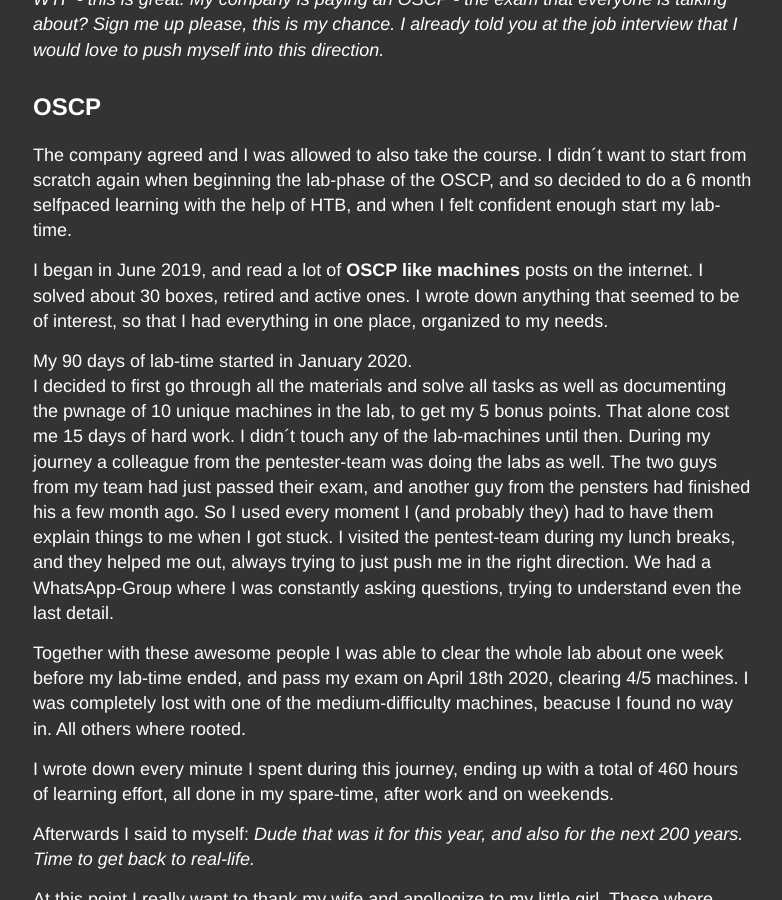
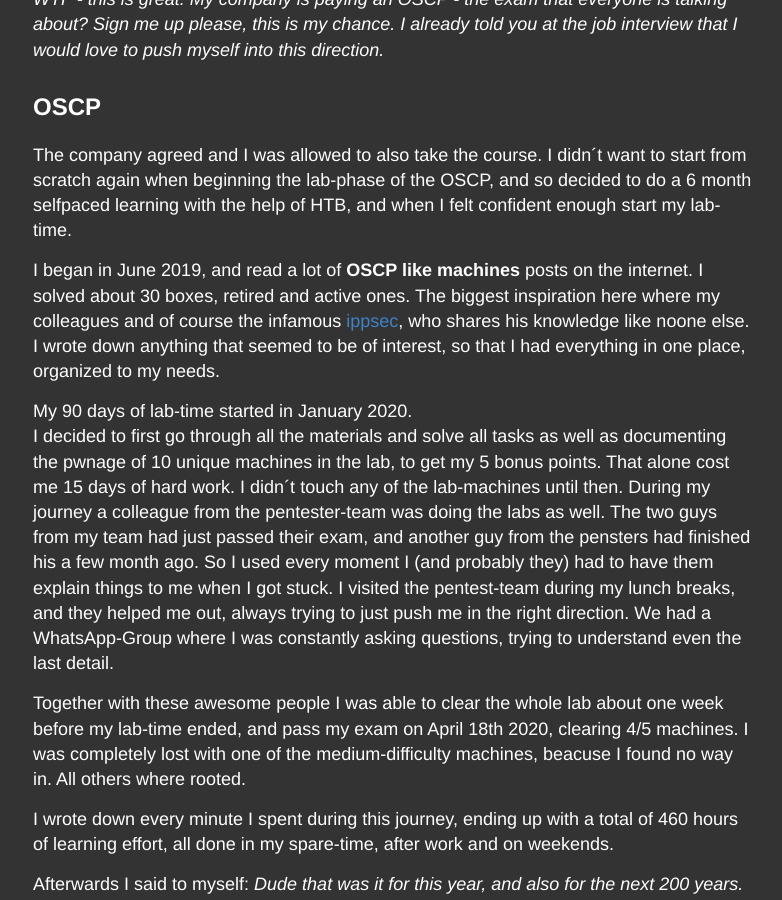
Before and after one commit to LuemmelSec/LuemmelSec.github.io, a Jekyll site: the page built from _posts/2020-12-06-My-Way-Into-InfoSec.md, in a window 1280 px wide and 900 px high, scrolled down 1753 px. Shown: the whole window, without its empty margins (247-1029 px from the left). Built offline with Jekyll 4.4.1, drawn with Linux system fonts in a browser that asks for light colours.

Commit message:
Update 2020-12-06-My-Way-Into-InfoSec.md

```diff
--- a/_posts/2020-12-06-My-Way-Into-InfoSec.md
+++ b/_posts/2020-12-06-My-Way-Into-InfoSec.md
@@ -41,7 +41,7 @@
 
 The company agreed and I was allowed to also take the course. I didn´t want to start from scratch again when beginning the lab-phase of the OSCP, and so decided to do a 6 month selfpaced learning with the help of HTB, and when I felt confident enough start my lab-time.
 
-I began in June 2019, and read a lot of **OSCP like machines** posts on the internet. I solved about 30 boxes, retired and active ones. I wrote down anything that seemed to be of interest, so that I had everything in one place, organized to my needs.
+I began in June 2019, and read a lot of **OSCP like machines** posts on the internet. I solved about 30 boxes, retired and active ones. The biggest inspiration here where my colleagues and of course the infamous [ippsec](https://twitter.com/ippsec), who shares his knowledge like noone else. I wrote down anything that seemed to be of interest, so that I had everything in one place, organized to my needs.
 
 My 90 days of lab-time started in January 2020.
 I decided to first go through all the materials and solve all tasks as well as documenting the pwnage of 10 unique machines in the lab, to get my 5 bonus points. That alone cost me 15 days of hard work. I didn´t touch any of the lab-machines until then.
```
